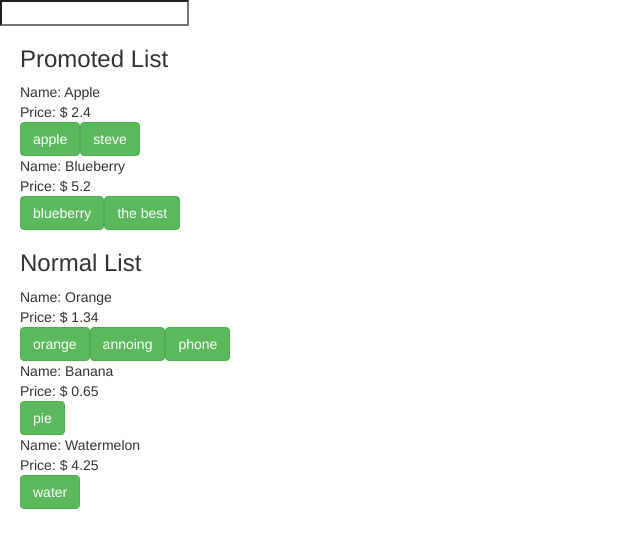
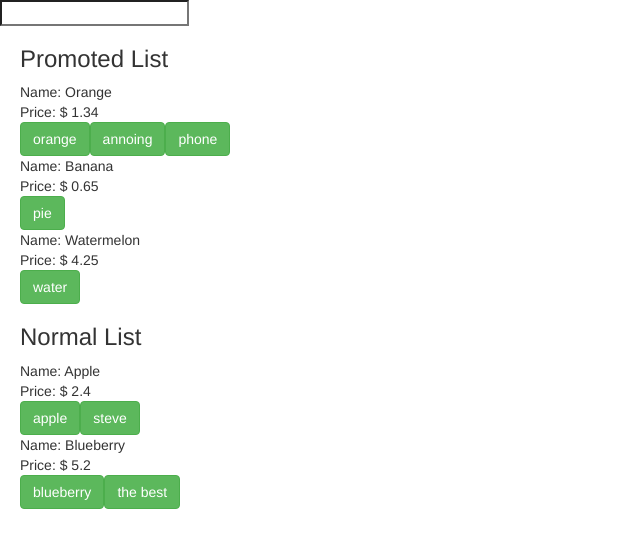
Before and after one commit to piotrlarys/devmeeting, an Angular app: page / in a window 1280 px wide. Shown: the top 548 px of the page, without its empty margins (0-640 px from the left). Built offline with nearby package versions, Linux system fonts and the light colour scheme.

Commit message:
filtering added

```diff
--- a/src/app/app.component.html
+++ b/src/app/app.component.html
@@ -1,3 +1,3 @@
 <input type="search" [formControl]="myInput">
-<app-product-list [listType]="'Promoted'" [products]='promotedProducts'></app-product-list>
-<app-product-list [listType]="'Normal'" [products]='products'></app-product-list>
+<app-product-list [listType]="'Promoted'" [products]='filteredProducts'></app-product-list>
+<app-product-list [listType]="'Normal'" [products]='filteredPromotedProducts'></app-product-list>
--- a/src/app/app.component.ts
+++ b/src/app/app.component.ts
@@ -13,8 +13,15 @@ export class AppComponent {
 
   constructor() {
     this.myInput.valueChanges.subscribe(value => {
-      this.promotedProducts.filter(filterValue => {
-        return filterValue.name.includes(value) || filterValue.price.toString().includes(value);
+      let value2: string = value;
+      value2 = value2.toLocaleLowerCase();
+      this.filteredProducts = this.products.filter(filterValue => {
+        return filterValue.name.toLocaleLowerCase().includes(value) ||
+        filterValue.price.toString().includes(value);
+      });
+      this.filteredPromotedProducts = this.promotedProducts.filter(filterValue => {
+        return filterValue.name.toLocaleLowerCase().includes(value) ||
+        filterValue.price.toString().includes(value);
       });
     });
   }
@@ -76,4 +83,7 @@ promotedProducts: Product[] = [
       }]
     }
   ];
+
+  filteredProducts: Product[] = this.products;
+  filteredPromotedProducts: Product[] = this.promotedProducts;
 }
```
